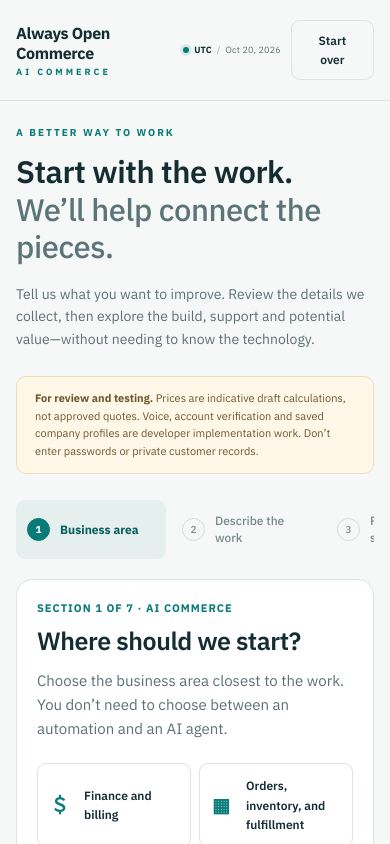
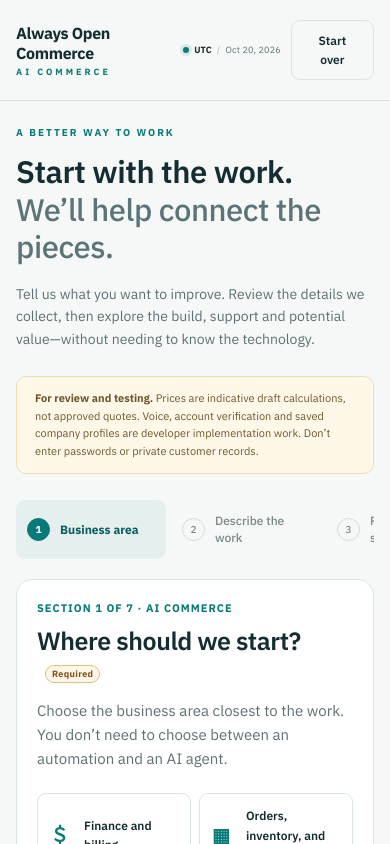
Before and after one commit to AOCGithub/aoc-estimate-calculator-app, a React (Vite) app: page / in a window 390 px wide. Shown: the top 844 px of the page. Built offline with nearby package versions, Linux system fonts and the light colour scheme.

Commit message:
Improve required field guidance and mobile coverage

```diff
--- a/src/components/fields/FormFields.jsx
+++ b/src/components/fields/FormFields.jsx
@@ -1,17 +1,78 @@
-function FieldLabel({ id, label, filled }) {
+import { marketingAreas } from '../../constants.js';
+
+function hasAnswer(value) {
+  if (Array.isArray(value)) return value.length > 0;
+  return value !== null && value !== undefined && value !== '';
+}
+
+function requiredFields(state) {
+  const required = new Set([
+    'solution',
+    'steps_band',
+    'variation_band',
+    'people_count',
+    'department_count',
+    'cadence',
+    'handover',
+    'systems',
+    'legacy_system_check',
+    'documentation_readiness',
+    'data_preparation_level',
+    'responsibility_split',
+    'action_mode',
+  ]);
+
+  if (state.answers.solution === 'agent') required.add('decision_band');
+  if (state.answers.action_mode && state.answers.action_mode !== 'draft') required.add('consequential');
+
+  if (marketingAreas.has(state.area)) {
+    ['capability_count', 'brand_count', 'language_count', 'delivery_mode']
+      .forEach((id) => required.add(id));
+    if (state.area === 'area7') {
+      required.add('channel_count');
+      required.add('format_count');
+    }
+    if (state.area === 'area8') {
+      ['initial_pages', 'keyword_count', 'market_count'].forEach((id) => required.add(id));
+    }
+    if (state.answers.delivery_mode === 'managed') {
+      if (state.area === 'area8') {
+        required.add('monthly_pages');
+        required.add('monthly_articles');
+      } else {
+        required.add('monthly_outputs');
+      }
+    }
+  }
+
+  return required;
+}
+
+function FieldLabel({ id, label, filled, required, missing }) {
   return (
     <label htmlFor={`f_${id}`}>
       {label}
       {filled && <span className="filled">From your description</span>}
+      {required && missing && (
+        <span id={`f_${id}_requirement`} className="required-indicator">Required</span>
+      )}
     </label>
   );
 }
 
-export function SelectField({ id, label, options, help = '', value, filled, onChange }) {
+export function SelectField({ id, label, options, help = '', value, filled, required, onChange }) {
+  const missing = required && !hasAnswer(value);
   return (
-    <div className="field">
-      <FieldLabel id={id} label={label} filled={filled} />
-      <select id={`f_${id}`} value={value ?? ''} onChange={(event) => onChange(id, event.target.value)}>
+    <div className={`field ${missing ? 'field--missing-required' : ''}`}>
+      <FieldLabel id={id} label={label} filled={filled} required={required} missing={missing} />
+      <select
+        id={`f_${id}`}
+        value={value ?? ''}
+        required={required}
+        aria-invalid={missing ? 'true' : undefined}
+        aria-describedby={missing ? `f_${id}_requirement` : undefined}
+        onChange={(event) => onChange(id, event.target.value)}
+      >
         <option value="">Not sure / not provided</option>
         {options.map((option) => {
           const [optionValue, optionLabel] = Array.isArray(option) ? option : [option, option];
@@ -34,13 +95,15 @@
   type = 'text',
   value,
   filled,
+  required,
   onChange,
   list,
 }) {
   const displayValue = Array.isArray(value) ? value.join(', ') : (value ?? '');
+  const missing = required && !hasAnswer(value);
   return (
-    <div className="field">
-      <FieldLabel id={id} label={label} filled={filled} />
+    <div className={`field ${missing ? 'field--missing-required' : ''}`}>
+      <FieldLabel id={id} label={label} filled={filled} required={required} missing={missing} />
       <input
         id={`f_${id}`}
         type={type}
@@ -48,6 +111,9 @@
         step={type === 'number' ? 'any' : undefined}
         value={displayValue}
         list={list}
+        required={required}
+        aria-invalid={missing ? 'true' : undefined}
+        aria-describedby={missing ? `f_${id}_requirement` : undefined}
         placeholder="Not sure / leave blank"
         onChange={(event) => onChange(id, event.target.value)}
       />
@@ -56,16 +122,26 @@
   );
 }
 
-export function BankField({ field, value, filled, onChange }) {
+export function BankField({ field, value, filled, required, onChange }) {
   if (!field) return null;
-  const options = String(field.options || '').split(/ · | \/ /).filter(Boolean);
+  const options = String(field.options || '').split(/\s*(?:Â·|·|\/)\s*/).filter(Boolean);
+  const missing = required && !hasAnswer(value);
   return (
-    <div className="field">
-      <FieldLabel id={field.id} label={field.question} filled={filled} />
+    <div className={`field ${missing ? 'field--missing-required' : ''}`}>
+      <FieldLabel
+        id={field.id}
+        label={field.question}
+        filled={filled}
+        required={required}
+        missing={missing}
+      />
       <input
         id={`f_${field.id}`}
         value={value ?? ''}
         list={`list_${field.id}`}
+        required={required}
+        aria-invalid={missing ? 'true' : undefined}
+        aria-describedby={missing ? `f_${field.id}_requirement` : undefined}
         placeholder="Choose, describe, or leave unknown"
         onChange={(event) => onChange(field.id, event.target.value)}
       />
@@ -78,6 +154,7 @@
 }
 
 export function createFieldProps(state, mark) {
+  const required = requiredFields(state);
   return {
     answers: state.answers,
     facts: state.facts,
@@ -90,6 +167,7 @@
         type={type}
         value={state.answers[id]}
         filled={Boolean(state.facts[id])}
+        required={required.has(id)}
         onChange={mark}
         {...extra}
       />
@@ -103,6 +181,7 @@
         help={help}
         value={state.answers[id]}
         filled={Boolean(state.facts[id])}
+        required={required.has(id)}
         onChange={mark}
       />
     ),
@@ -112,6 +191,7 @@
         field={field}
         value={state.answers[field?.id]}
         filled={Boolean(state.facts[field?.id])}
+        required={required.has(field?.id)}
         onChange={mark}
       />
     ),
--- a/src/components/sections/BusinessAreaSection.jsx
+++ b/src/components/sections/BusinessAreaSection.jsx
@@ -4,7 +4,10 @@
 export function BusinessAreaSection({ selectedArea, onChoose }) {
   return (
     <>
-      <h2>Where should we start?</h2>
+      <h2>
+        Where should we start?
+        {!selectedArea && <span className="required-indicator">Required</span>}
+      </h2>
       <p>
         Choose the business area closest to the work. You don’t need to choose between an
         automation and an AI agent.
--- a/src/components/sections/ServiceSection.jsx
+++ b/src/components/sections/ServiceSection.jsx
@@ -53,9 +53,15 @@
       )}
       {answers.management === 'yes' && (
         <>
-          <h3>Select support coverage</h3>
+          <h3>
+            Select support coverage
+            {!answers.tier && <span id="tier_requirement" className="required-indicator">Required</span>}
+          </h3>
           <p className="helper">{recommendedTier(answers)}</p>
-          <div className="tiers">
+          <div
+            className={`tiers ${!answers.tier ? 'tiers--missing-required' : ''}`}
+            aria-describedby={!answers.tier ? 'tier_requirement' : undefined}
+          >
             {[
               ['standard', 'Standard', 'Routine support in defined business hours.'],
               ['priority', 'Priority', 'Faster investigation and broader coverage.'],
@@ -123,9 +129,16 @@
           separately estimated. Software subscriptions and usage are separate.
         </p>
       </details>
-      <label className="check">
-        <input type="checkbox" checked={confirmed} onChange={(event) => onConfirm(event.target.checked)} />
+      <label className={`check ${!confirmed ? 'check--missing-required' : ''}`}>
+        <input
+          type="checkbox"
+          checked={confirmed}
+          required
+          aria-invalid={!confirmed ? 'true' : undefined}
+          onChange={(event) => onConfirm(event.target.checked)}
+        />
         I’ve reviewed the description and answers. Unknown items and assumptions remain subject to validation.
+        {!confirmed && <span className="required-indicator">Required</span>}
       </label>
     </>
   );
--- a/src/styles.css
+++ b/src/styles.css
@@ -80,6 +80,47 @@
 .field-help {
   margin-top: -8px;
   font-size: 12px;
+}
+
+.required-indicator {
+  display: inline-block;
+  margin-left: 8px;
+  padding: 2px 6px;
+  border: 1px solid #e2bd82;
+  border-radius: 999px;
+  background: #fff6e7;
+  color: #805116;
+  font-size: 9px;
+  font-weight: 700;
+  letter-spacing: 0.04em;
+  line-height: 1.3;
+  vertical-align: middle;
+}
+
+.field--missing-required input,
+.field--missing-required select {
+  border-color: #c8954d;
+  box-shadow: 0 0 0 2px rgb(200 149 77 / 10%);
+}
+
+.field--missing-required input:focus-visible,
+.field--missing-required select:focus-visible {
+  border-color: var(--teal);
+  box-shadow: none;
+}
+
+.tiers--missing-required {
+  padding: 8px;
+  border: 1px solid #e2bd82;
+  border-radius: 10px;
+  background: #fffaf2;
+}
+
+.check--missing-required {
+  padding: 10px;
+  border: 1px solid #e2bd82;
+  border-radius: 9px;
+  background: #fffaf2;
 }
 
 #toast.visible {
```
Also changed, not shown: tests/test-react-ui.cjs (+68 -1 lines), 1 other file (tests, documents, lock files or other folders).
